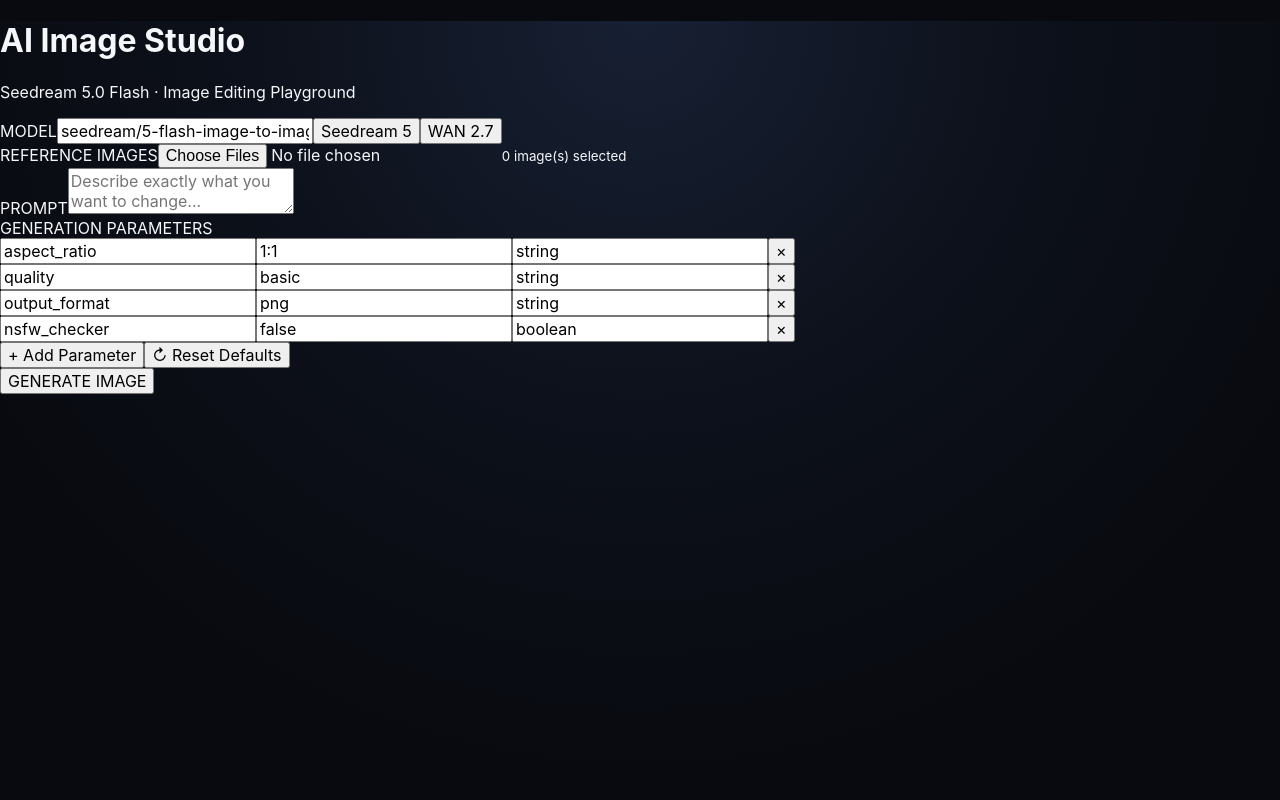
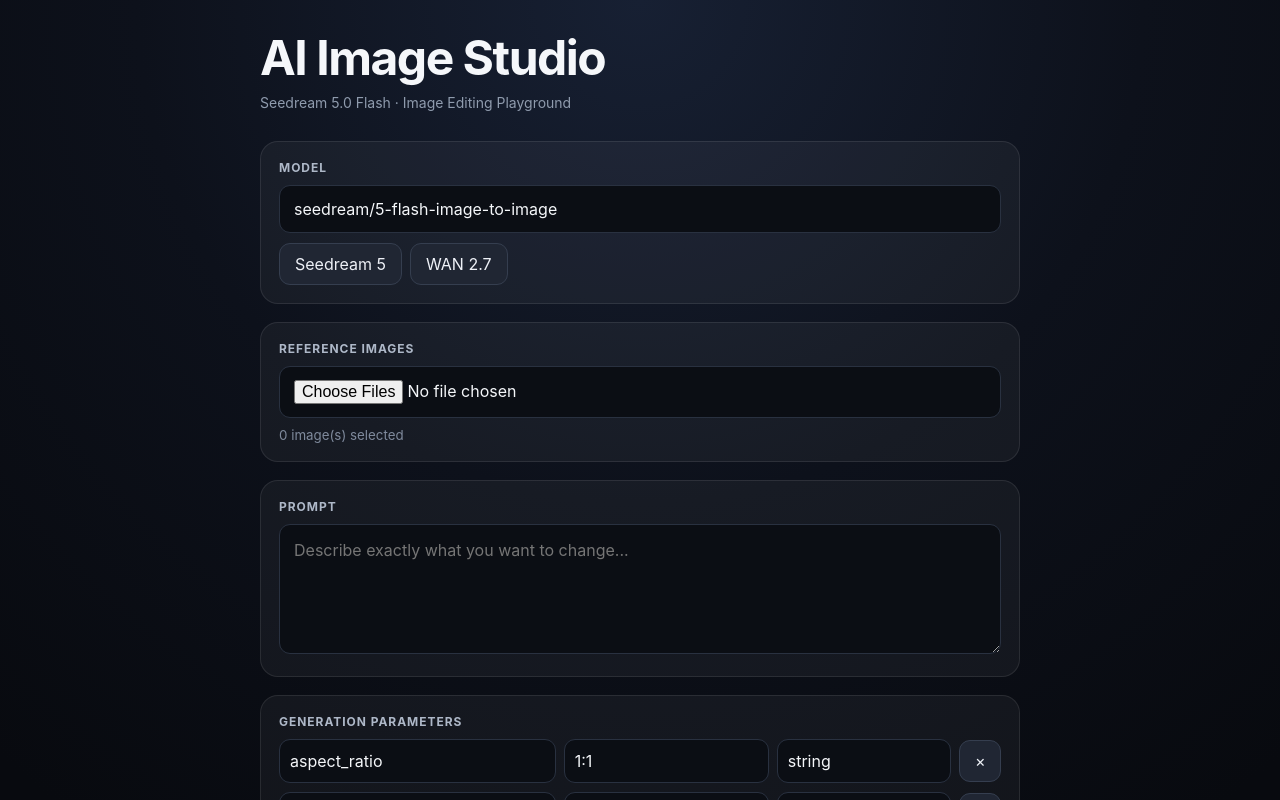
Before and after one commit to j9project/jason-ai-image-studio, a Next.js app: page / in a window 1280 px wide. Shown: the top 800 px of the page. Built offline with nearby package versions, Linux system fonts and the light colour scheme.

Commit message:
Update globals.css

```diff
--- a/app/globals.css
+++ b/app/globals.css
@@ -17,7 +17,163 @@
 
 button,
 input,
-textarea,
-select {
+textarea {
   font: inherit;
 }
+
+main {
+  width: min(100% - 28px, 760px);
+  margin: 0 auto;
+  padding: 34px 0 70px;
+}
+
+h1 {
+  margin: 0;
+  font-size: clamp(30px, 8vw, 48px);
+  line-height: 1;
+  letter-spacing: -1.5px;
+}
+
+main > p {
+  margin: 12px 0 30px;
+  color: #8f9bad;
+  font-size: 14px;
+}
+
+section {
+  margin-bottom: 18px;
+  padding: 18px;
+  background: rgba(255, 255, 255, 0.045);
+  border: 1px solid rgba(255, 255, 255, 0.09);
+  border-radius: 18px;
+}
+
+label {
+  display: block;
+  margin-bottom: 10px;
+  color: #aeb8c8;
+  font-size: 12px;
+  font-weight: 700;
+  letter-spacing: 0.08em;
+}
+
+input,
+textarea {
+  width: 100%;
+  min-width: 0;
+  padding: 13px 14px;
+  color: #f5f7fa;
+  background: #0b0e14;
+  border: 1px solid #293140;
+  border-radius: 11px;
+  outline: none;
+}
+
+input:focus,
+textarea:focus {
+  border-color: #7586ff;
+  box-shadow: 0 0 0 3px rgba(117, 134, 255, 0.12);
+}
+
+textarea {
+  min-height: 130px;
+  resize: vertical;
+  line-height: 1.5;
+}
+
+small {
+  display: block;
+  margin-top: 9px;
+  color: #7f8a9c;
+}
+
+/* Model preset buttons */
+section:first-of-type button {
+  margin-top: 10px;
+  margin-right: 8px;
+}
+
+/* Parameter rows */
+section:nth-of-type(4) > div {
+  display: grid;
+  grid-template-columns: 1.35fr 1fr 0.85fr 42px;
+  gap: 8px;
+  margin-bottom: 9px;
+  align-items: center;
+}
+
+section:nth-of-type(4) > div input {
+  padding: 11px 10px;
+}
+
+/* Buttons */
+button {
+  min-height: 42px;
+  padding: 10px 15px;
+  color: #eef1f7;
+  background: #202633;
+  border: 1px solid #353e4f;
+  border-radius: 11px;
+  cursor: pointer;
+}
+
+button:active {
+  transform: scale(0.98);
+}
+
+button:disabled {
+  opacity: 0.55;
+  cursor: not-allowed;
+}
+
+/* Generate button */
+main > button {
+  width: 100%;
+  min-height: 54px;
+  margin-top: 4px;
+  background: #f3f5f8;
+  color: #0a0c10;
+  border: 0;
+  border-radius: 15px;
+  font-weight: 800;
+  letter-spacing: 0.04em;
+}
+
+/* Status */
+main > button + p {
+  margin: 16px 4px;
+  color: #aeb8c8;
+  font-size: 14px;
+}
+
+/* Result */
+img {
+  display: block;
+  width: 100%;
+  height: auto;
+}
+
+/* Mobile */
+@media (max-width: 600px) {
+  main {
+    width: min(100% - 22px, 760px);
+    padding-top: 26px;
+  }
+
+  section {
+    padding: 15px;
+    border-radius: 15px;
+  }
+
+  section:nth-of-type(4) > div {
+    grid-template-columns: 1fr 1fr;
+  }
+
+  section:nth-of-type(4) > div input:nth-child(3) {
+    grid-column: 1 / 2;
+  }
+
+  section:nth-of-type(4) > div button {
+    grid-column: 2 / 3;
+  }
+}
```
